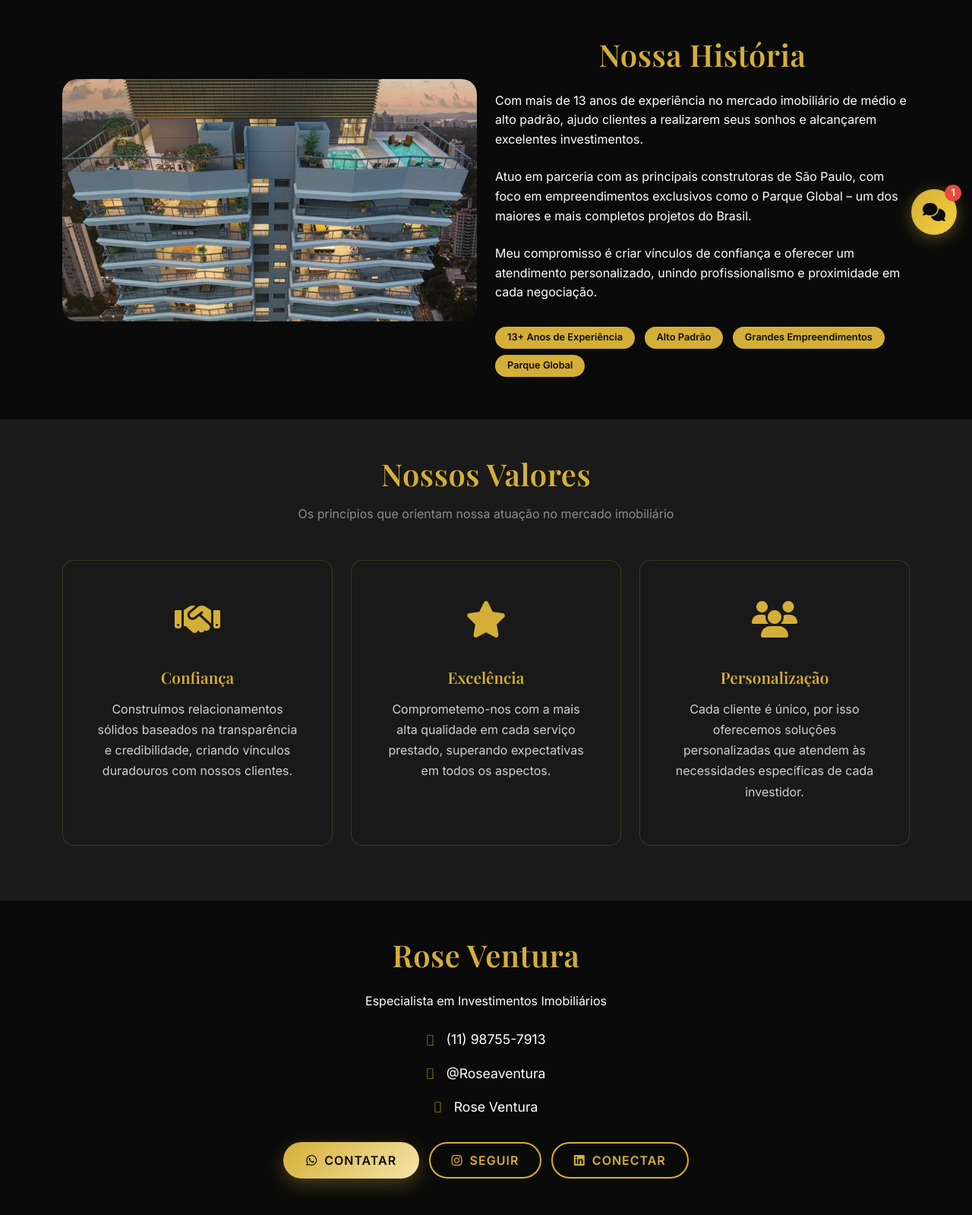
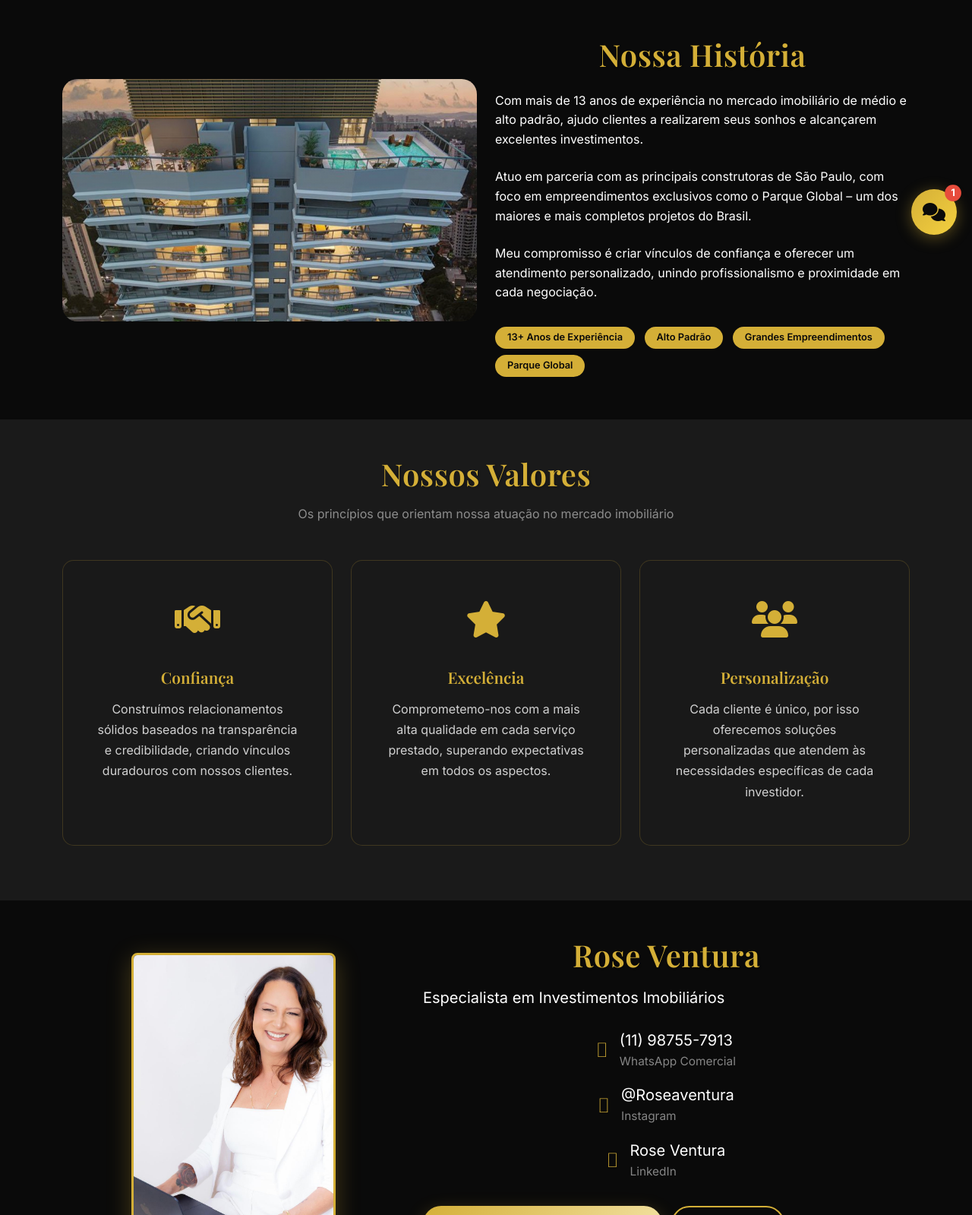
Before and after one commit to clientedev/maeva, a Flask app: page /sobre in a window 1280 px wide. Shown: the part 471-2070 px from the top of the page at 76% size. Run offline with Flask 3, Linux system fonts and the light colour scheme; some libraries are stand-ins or nearby versions; some web fonts are replaced; grey boxes are pictures that could not be loaded.

Commit message:
Add Rose Ventura's photo and contact information to the about page
Update templates/about.html to include a profile image and formatted contact details for Rose Ventura, alongside new call-to-action buttons for WhatsApp and Instagram.

Replit-Commit-Author: Agent
Replit-Commit-Session-Id: 41292140-7bf6-4f58-a46c-c6300b34bfd7
Replit-Commit-Checkpoint-Type: full_checkpoint
Replit-Commit-Screenshot-Url: https://storage.googleapis.com/screenshot-production-us-central1/3af774b0-7efd-444d-b6dd-478e4b111354/41292140-7bf6-4f58-a46c-c6300b34bfd7/XLbI6oI

```diff
--- a/templates/about.html
+++ b/templates/about.html
@@ -111,36 +111,56 @@
 <!-- Team Section -->
 <section class="py-5">
     <div class="container">
-        <div class="row justify-content-center">
-            <div class="col-lg-8 text-center">
-                <h2 class="luxury-heading mb-4">Rose Ventura</h2>
-                <p class="text-white mb-4">Especialista em Investimentos Imobiliários</p>
+        <div class="row align-items-center">
+            <div class="col-lg-5 mb-4">
+                <div class="team-photo text-center">
+                    <img src="{{ url_for('static', filename='images/rose-ventura.png') }}"
+                         alt="Rose Ventura - Especialista em Investimentos Imobiliários"
+                         class="img-fluid rounded-3 luxury-image"
+                         style="max-height: 400px; object-fit: cover; border: 3px solid #D4AF37; box-shadow: 0 8px 32px rgba(212, 175, 55, 0.3);">
+                </div>
+            </div>
+
+            <div class="col-lg-7">
+                <div class="team-info">
+                    <h2 class="luxury-heading mb-3">Rose Ventura</h2>
+                    <p class="text-white mb-4 fs-5">Especialista em Investimentos Imobiliários</p>
 
                     <div class="team-contact mb-4">
-                    <div class="contact-item mb-3">
-                        <i class="fab fa-whatsapp luxury-text-gold me-3"></i>
-                        <span class="text-white">(11) 98755-7913</span>
+                        <div class="contact-item mb-3 d-flex align-items-center">
+                            <i class="fab fa-whatsapp luxury-text-gold me-3 fs-4"></i>
+                            <div>
+                                <span class="text-white fs-5">(11) 98755-7913</span>
+                                <small class="d-block text-white-50">WhatsApp Comercial</small>
                             </div>
-                    <div class="contact-item mb-3">
-                        <i class="fab fa-instagram luxury-text-gold me-3"></i>
-                        <span class="text-white">@Roseaventura</span>
                         </div>
-                    <div class="contact-item mb-3">
-                        <i class="fab fa-linkedin luxury-text-gold me-3"></i>
-                        <span class="text-white">Rose Ventura</span>
+                        <div class="contact-item mb-3 d-flex align-items-center">
+                            <i class="fab fa-instagram luxury-text-gold me-3 fs-4"></i>
+                            <div>
+                                <span class="text-white fs-5">@Roseaventura</span>
+                                <small class="d-block text-white-50">Instagram</small>
+                            </div>
+                        </div>
+                        <div class="contact-item mb-4 d-flex align-items-center">
+                            <i class="fab fa-linkedin luxury-text-gold me-3 fs-4"></i>
+                            <div>
+                                <span class="text-white fs-5">Rose Ventura</span>
+                                <small class="d-block text-white-50">LinkedIn</small>
+                            </div>
                         </div>
                     </div>
 
                     <div class="social-connect">
-                    <a href="https://wa.me/5511987557913" class="btn btn-luxury-gold me-2" target="_blank">
-                        <i class="fab fa-whatsapp me-1"></i> Contatar
+                        <a href="https://wa.me/5511987557913" class="btn btn-luxury-gold me-2 mb-2" target="_blank">
+                            <i class="fab fa-whatsapp me-1"></i> Contatar no WhatsApp
                         </a>
-                    <a href="https://instagram.com/Roseaventura" class="btn btn-luxury-outline me-2" target="_blank">
+                        <a href="https://instagram.com/Roseaventura" class="btn btn-luxury-outline me-2 mb-2" target="_blank">
                             <i class="fab fa-instagram me-1"></i> Seguir
                         </a>
-                    <a href="https://linkedin.com/in/rose-ventura" class="btn btn-luxury-outline" target="_blank">
+                        <a href="https://linkedin.com/in/rose-ventura" class="btn btn-luxury-outline mb-2" target="_blank">
                             <i class="fab fa-linkedin me-1"></i> Conectar
                         </a>
+                    </div>
                 </div>
             </div>
         </div>
```
Also changed, not shown: static/images/rose-ventura.png (added). Lines whose indentation alone changed are shown as unchanged.
